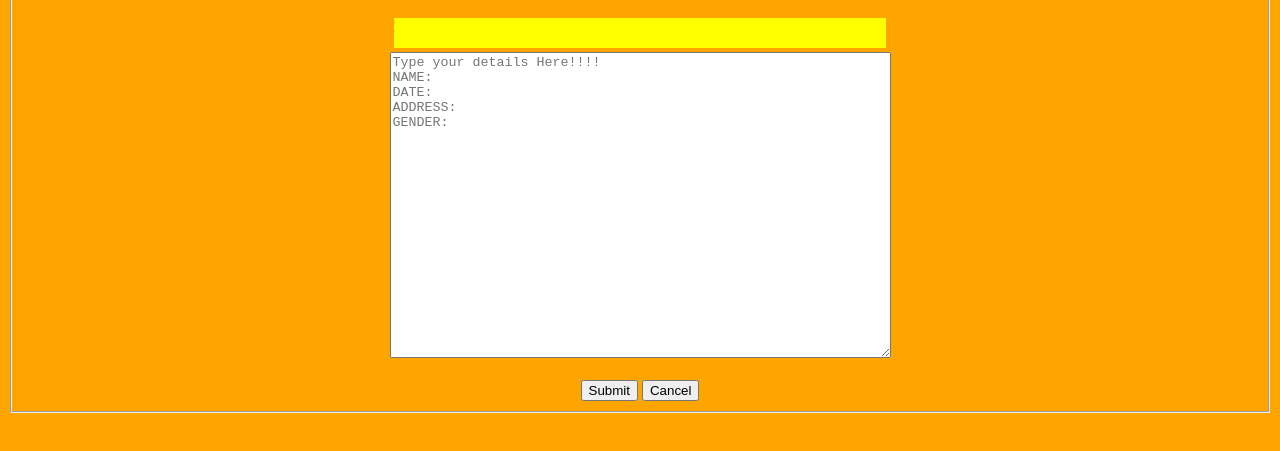
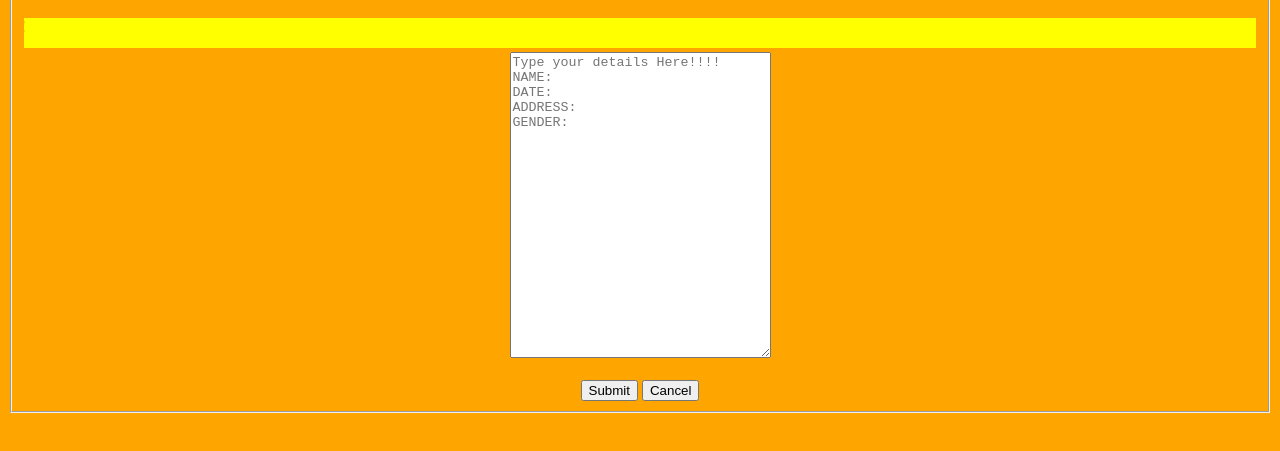
Before and after one commit to jeysicaaaa/RegistrationApp, a plain HTML site: page index.html in a window 1280 px wide. Shown: the part 77-528 px from the top of the page. Drawn offline with Linux system fonts and the light colour scheme; files whose address does not match are found by name.

Commit message:
Update and rename www/jessica.html to index.html

```diff
--- a/www/jessica.html
+++ b/index.html
@@ -13,9 +13,9 @@
 <body bgcolor="orange">
 <fieldset>
 <center><h1>REGISTRATION FORM</h1>
- <marquee bgcolor='yellow' direction='right' scrollamount="8" width="40%" height="30">ENTER YOUR DETAILS HERE!!!</marquee><br>
+ <marquee bgcolor='yellow' direction='right' scrollamount="8" width="100%" height="30">ENTER YOUR DETAILS HERE!!!</marquee><br>
 <form>
-    <textarea size="100" id="input_text" cols="60" rows="20" placeholder="Type your details Here!!!!
+    <textarea size="100" id="input_text" cols="30" rows="20" placeholder="Type your details Here!!!!
 NAME:
 DATE:
 ADDRESS:
```
